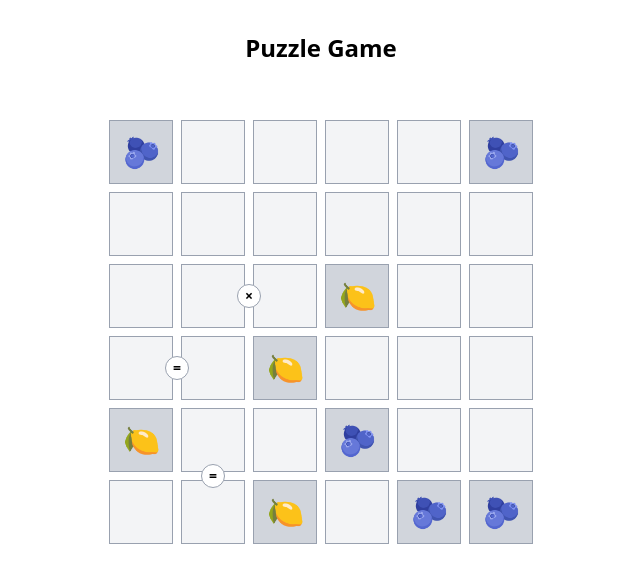
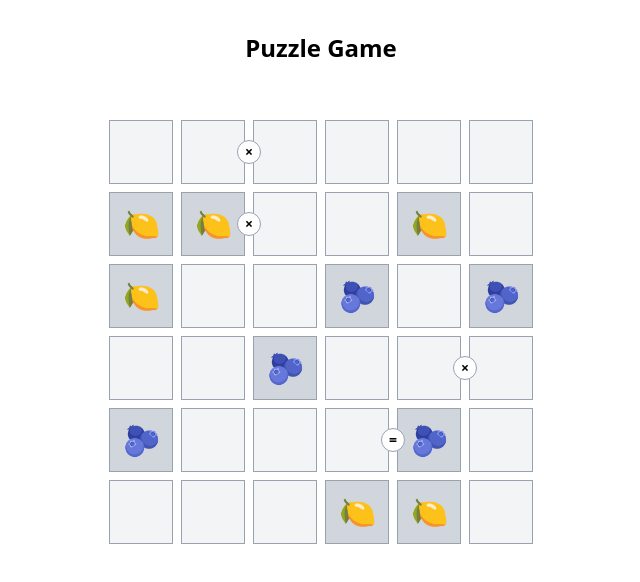
Before and after one commit to aliklc/puzzle-game, a Next.js app: page / in a window 1280 px wide. Shown: the top 582 px of the page, without its empty margins (319-959 px from the left). Built offline with nearby package versions, Linux system fonts and the light colour scheme.

Commit message:
Oyunun tamamlanma şartları kontrol etmek için checkPuzzleComplete eklendi tamamlanırsa ekrana mesaj eklendi ve örnek puzzle düzeltildi

```diff
--- a/app/components/PuzzleBoard.tsx
+++ b/app/components/PuzzleBoard.tsx
@@ -1,11 +1,12 @@
 'use client'
-import React, { useState } from 'react'
+import React, { useState, useEffect } from 'react'
 import Cell from './Cell'
 import { Fruit, fruits } from '../lib/constants'
 import { samplePuzzle } from '../lib/puzzles'
 
 export default function PuzzleBoard() {
     const [board, setBoard] = useState<Fruit[][]>(samplePuzzle.initialBoard);
+    const [isComplete, setIsComplete] = useState(false);
     const initialPuzzleState = samplePuzzle.initialBoard;
     const constraints = samplePuzzle.constraints;
 
@@ -48,7 +49,7 @@ export default function PuzzleBoard() {
         const horizontalCount = 1 + countInDirection(0, -1) + countInDirection(0, 1);
         const verticalCount = 1 + countInDirection(-1, 0) + countInDirection(1, 0);
 
-        if (horizontalCount >= 3 || verticalCount >= 3) return true;
+        if (horizontalCount > 2 || verticalCount > 2) return true;
 
         // Satır/sütun maksimum sayı kontrolü
         const rowCount = board[row].filter(f => f === fruit).length;
@@ -75,10 +76,73 @@ export default function PuzzleBoard() {
         return false;
     }
 
+    const checkPuzzleComplete = (board: Fruit[][]): boolean => {
+        // 1. Tüm hücreler dolu mu?
+        for (let row = 0; row < 6; row++) {
+            for (let col = 0; col < 6; col++) {
+                if (board[row][col] === null) {
+                    return false;
+                }
+            }
+        }
 
+        // 2. Hiçbir hücre invalid mi?
+        for (let row = 0; row < 6; row++) {
+            for (let col = 0; col < 6; col++) {
+                if (isInvalidCell(board, row, col)) {
+                    return false;
+                }
+            }
+        }
+
+        // 3. Her satır ve sütunda her meyve türünden eşit sayıda var mı?
+        for (let row = 0; row < 6; row++) {
+            const lemonCount = board[row].filter(f => f === 'lemon').length;
+            const blueberryCount = board[row].filter(f => f === 'blueberry').length;
+            if (lemonCount !== 3 || blueberryCount !== 3) {
+                return false;
+            }
+        }
+
+        for (let col = 0; col < 6; col++) {
+            const lemonCount = board.map(r => r[col]).filter(f => f === 'lemon').length;
+            const blueberryCount = board.map(r => r[col]).filter(f => f === 'blueberry').length;
+            if (lemonCount !== 3 || blueberryCount !== 3) {
+                return false;
+            }
+        }
+
+        // 4. Tüm constraint'ler sağlanıyor mu?
+        for (const constraint of constraints) {
+            const { type, cell1, cell2 } = constraint;
+            const fruit1 = board[cell1.row][cell1.col];
+            const fruit2 = board[cell2.row][cell2.col];
+
+            if (fruit1 && fruit2) {
+                if (type === 'equal' && fruit1 !== fruit2) return false;
+                if (type === 'different' && fruit1 === fruit2) return false;
+            }
+        }
+
+        return true;
+    }
+
+    // Board değiştiğinde tamamlanma kontrolü yap
+    useEffect(() => {
+        const complete = checkPuzzleComplete(board);
+        setIsComplete(complete);
+    }, [board]);
 
     return (
         <div className="w-fit mx-auto mt-10">
+            {/* Tamamlanma mesajı */}
+            {isComplete && (
+                <div className="mb-4 p-4 bg-green-100 border border-green-400 rounded-lg text-center">
+                    <h2 className="text-2xl font-bold text-green-800">🎉 Tebrikler! 🎉</h2>
+                    <p className="text-green-700">Bulmacayı başarıyla tamamladınız!</p>
+                </div>
+            )}
+
             <div className="relative">
                 {/* Ana grid - hücreler */}
                 <div className="grid grid-cols-6 gap-2 p-4">
--- a/app/lib/puzzles.ts
+++ b/app/lib/puzzles.ts
@@ -14,19 +14,39 @@ export interface Puzzle {
 
 export const samplePuzzle: Puzzle = {
   initialBoard: [
-    ['blueberry', null, null, null, null, 'blueberry'],
     [null, null, null, null, null, null],
-    [null, null, null, 'lemon', null, null],
-    [null, null, 'lemon', null, null, null],
-    ['lemon', null, null, 'blueberry', null, null],
-    [null, null, 'lemon', null, 'blueberry', 'blueberry'],
+    ['lemon', 'lemon', null, null, 'lemon', null],
+    ['lemon', null, null, 'blueberry', null, 'blueberry'],
+    [null, null, 'blueberry', null, null, null],
+    ['blueberry', null, null, null, 'blueberry', null],
+    [null, null, null, 'lemon', 'lemon', null],
   ],
   constraints: [
-    // × işareti: (2,1) ve (2,2) farklı olmalı
-    { type: 'different', cell1: { row: 2, col: 1 }, cell2: { row: 2, col: 2 } },
-    // = işareti: (3,0) ve (3,1) aynı olmalı
-    { type: 'equal', cell1: { row: 3, col: 0 }, cell2: { row: 3, col: 1 } },
-    // = işareti: (4,1) ve (5,1) aynı olmalı
-    { type: 'equal', cell1: { row: 4, col: 1 }, cell2: { row: 5, col: 1 } },
+    // = işareti: (0,1) ve (0,2) aynı olmalı
+    { type: 'different', cell1: { row: 0, col: 1 }, cell2: { row: 0, col: 2 } },
+    // × işareti: (1,1) ve (2,1) farklı olmalı
+    { type: 'different', cell1: { row: 1, col: 1 }, cell2: { row: 1, col: 2 } },
+    // = işareti: (3,1) ve (4,1) aynı olmalı
+    { type: 'different', cell1: { row: 3, col: 4 }, cell2: { row: 3, col: 5 } },
+    // × işareti: (4,2) ve (4,3) farklı olmalı
+    { type: 'equal', cell1: { row: 4, col: 3 }, cell2: { row: 4, col: 4 } },
   ],
 };
+
+// Alternatif olarak daha basit bir puzzle:
+export const easyPuzzle: Puzzle = {
+  initialBoard: [
+    [null, null, null, null, null, null],
+    [null, 'lemon', null, 'blueberry', null, null],
+    [null, null, null, null, null, null],
+    [null, null, 'blueberry', null, null, null],
+    [null, null, null, null, 'lemon', null],
+    [null, null, null, null, null, null],
+  ],
+  constraints: [
+    // = işareti: (1,0) ve (2,0) aynı olmalı
+    { type: 'equal', cell1: { row: 1, col: 0 }, cell2: { row: 2, col: 0 } },
+    // × işareti: (0,2) ve (1,2) farklı olmalı
+    { type: 'different', cell1: { row: 0, col: 2 }, cell2: { row: 1, col: 2 } },
+  ],
+};
```
